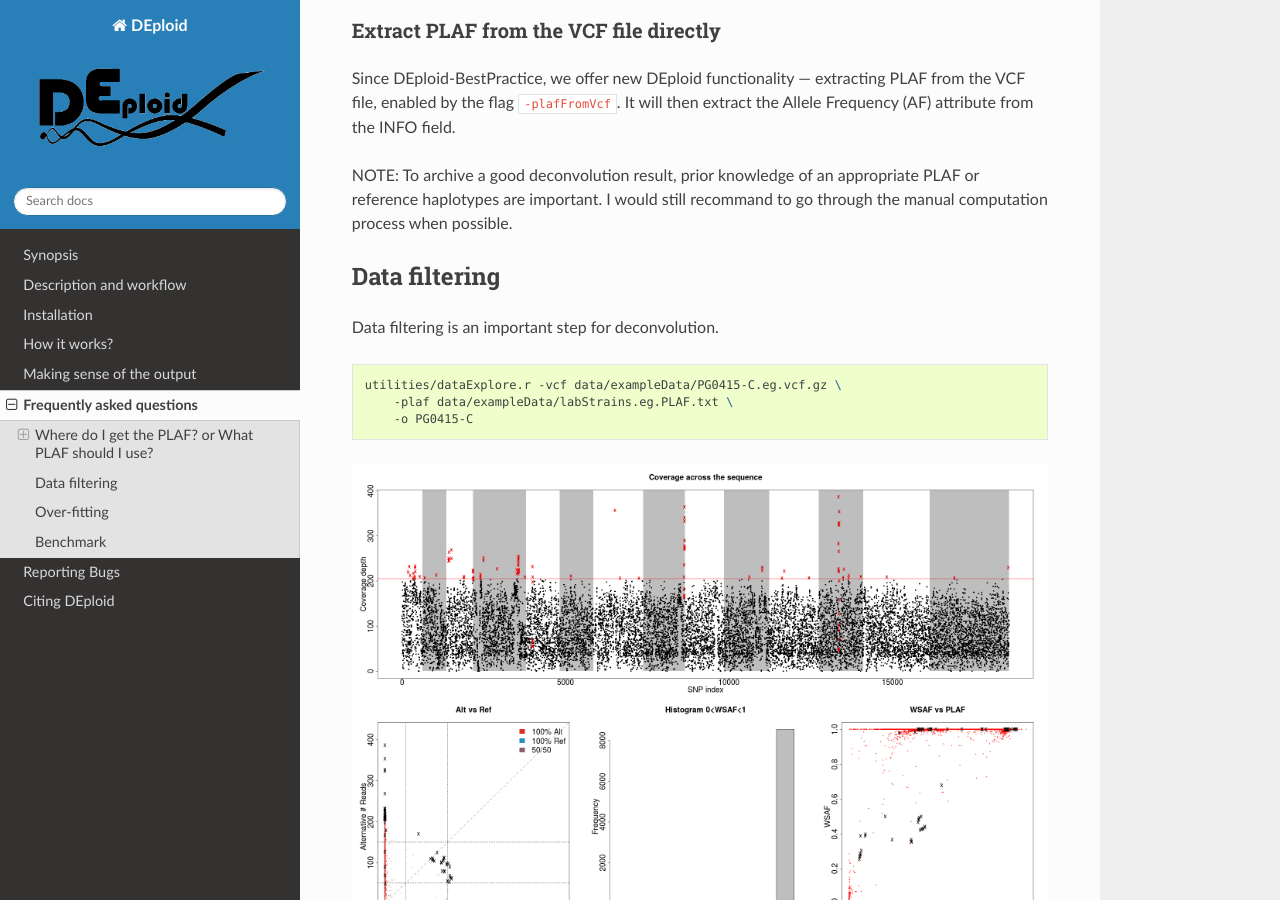
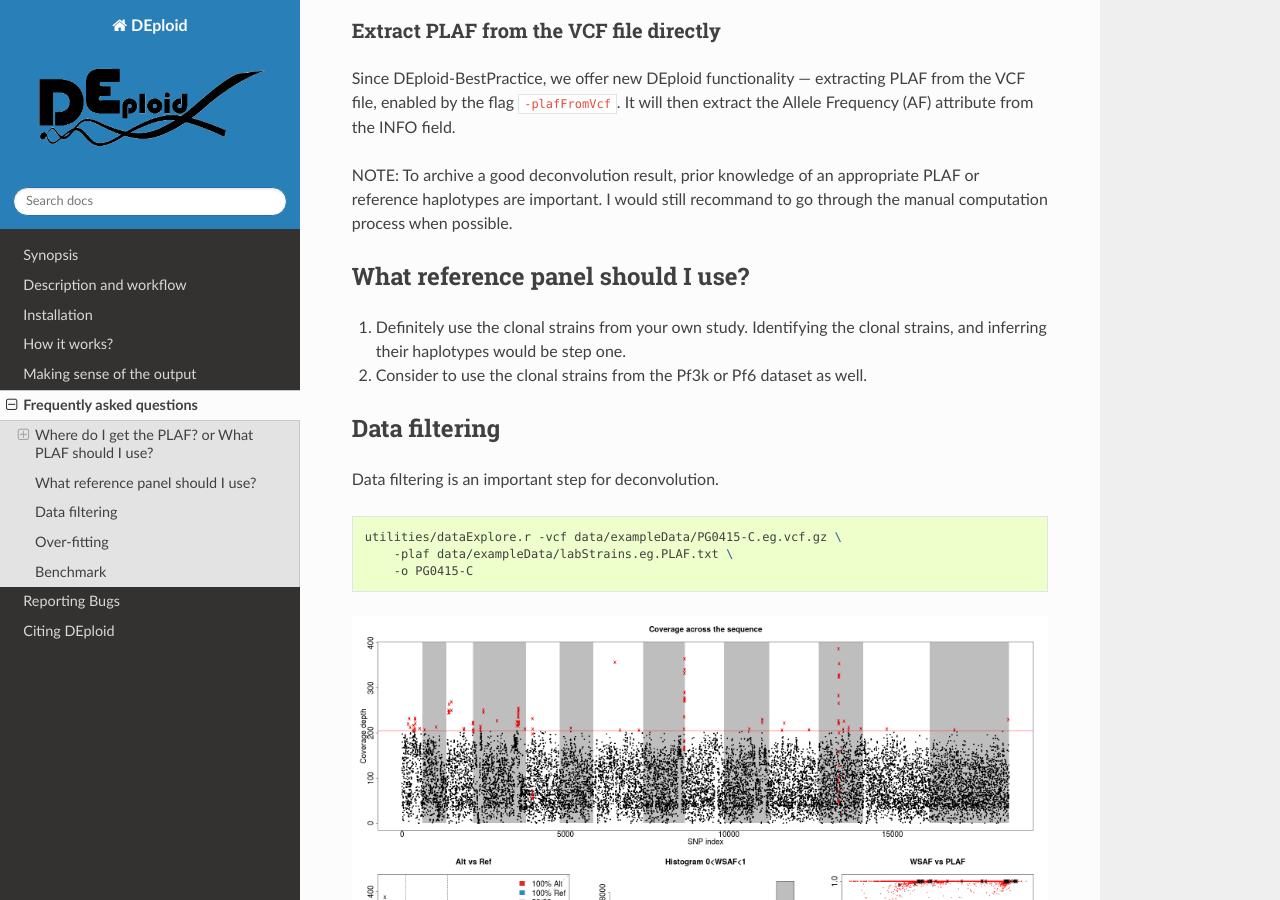
Before and after one commit to DEploid-dev/DEploid, a Sphinx documentation site: the page built from docs/FAQ.md, in a window 1280 px wide and 900 px high, scrolled down 1225 px. Built offline with Sphinx 7.4.7 and the Read the Docs theme 2.0.0, drawn with Linux system fonts in a browser that asks for light colours.

Commit message:
update with reference panel stuff

```diff
--- a/docs/FAQ.md
+++ b/docs/FAQ.md
@@ -34,6 +34,13 @@ To compute the PLAF at each site, we simply take the ratio of *the sum of altern
 Since DEploid-BestPractice, we offer new DEploid functionality --- extracting PLAF from the VCF file, enabled by the flag `-plafFromVcf`. It will then extract the Allele Frequency (AF) attribute from the INFO field.
 
 NOTE: To archive a good deconvolution result, prior knowledge of an appropriate PLAF or reference haplotypes are important. I would still recommand to go through the manual computation process when possible.
+
+
+What reference panel should I use?
+----------------------------------
+
+1. Definitely use the clonal strains from your own study. Identifying the clonal strains, and inferring their haplotypes would be step one.
+2. Consider to use the clonal strains from the Pf3k or Pf6 dataset as well.
 
 
 Data filtering
```
